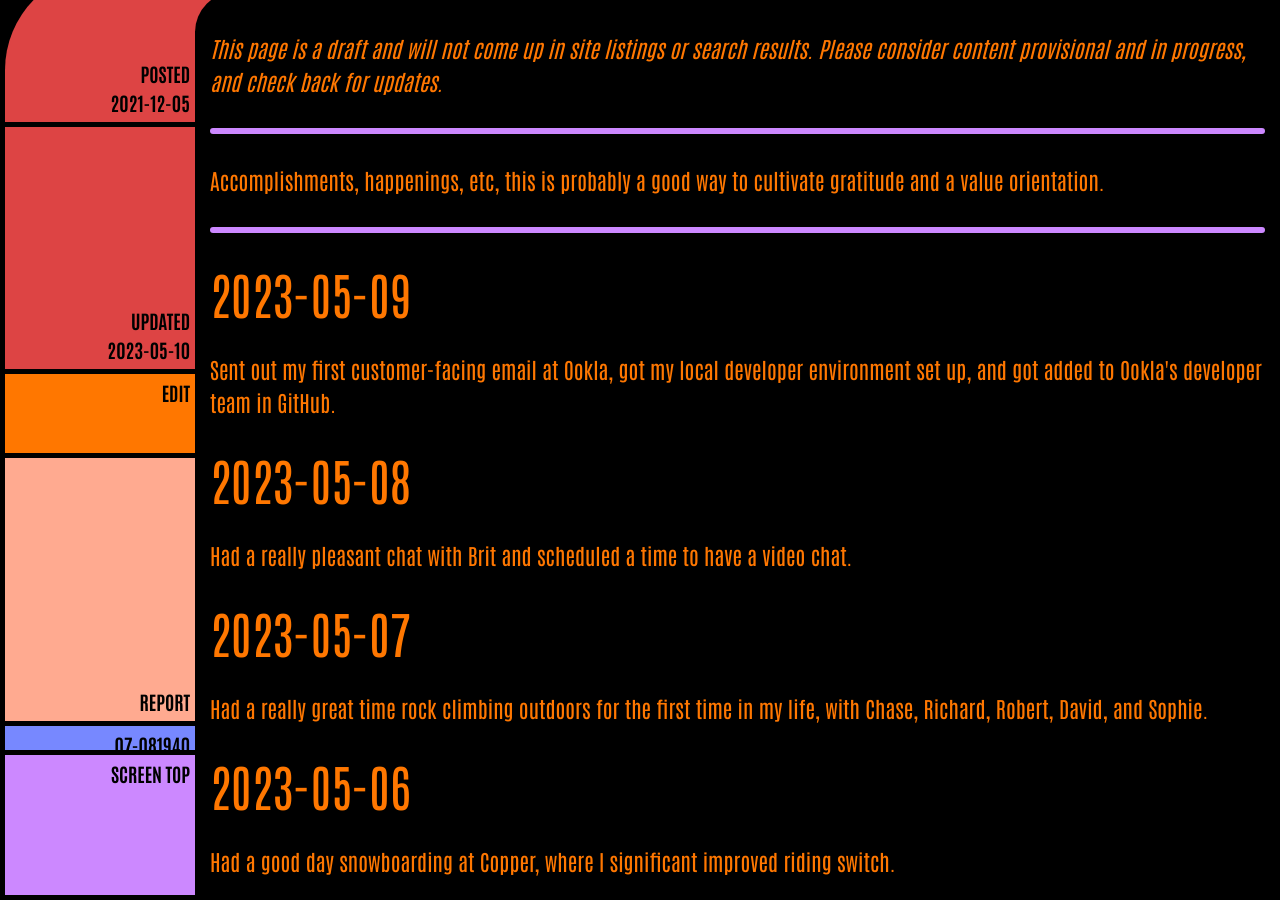
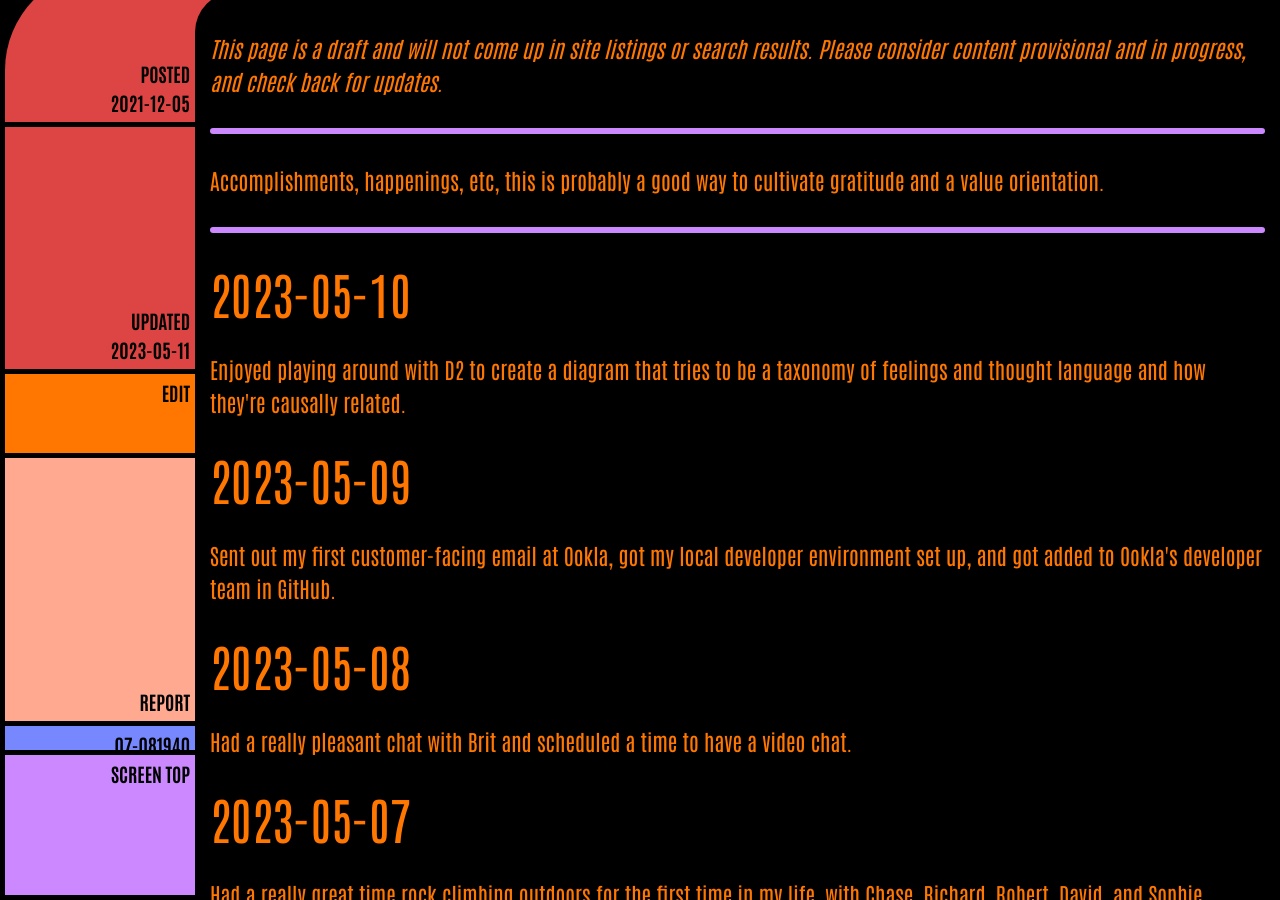
Before and after one commit to ArthurZey/arthurzey.github.io, a Jekyll site: the page built from _pages/one-good-thing.md, in a window 1280 px wide and 900 px high, scrolled down 333 px. Built offline with Jekyll 4.4.1, drawn with Linux system fonts in a browser that asks for light colours.

Commit message:
added 2023-05-10

```diff
--- a/_pages/one-good-thing.md
+++ b/_pages/one-good-thing.md
@@ -2,12 +2,15 @@
 title: One Good Thing
 description: "Accomplishments, happenings, etc, this is probably a good way to cultivate gratitude and a value orientation."
 date: "2021-12-05"
-last_modified_at: "2023-05-10T01:29:57+00:00"
+last_modified_at: "2023-05-11T14:21:44+00:00"
 tags:
   - happenings
   - draft
 sitemap: false
 ---
+
+## 2023-05-10
+Enjoyed playing around with D2 to create a diagram that tries to be a taxonomy of feelings and thought language and how they're causally related.
 
 ## 2023-05-09
 Sent out my first customer-facing email at Ookla, got my local developer environment set up, and got added to Ookla's developer team in GitHub.
```
